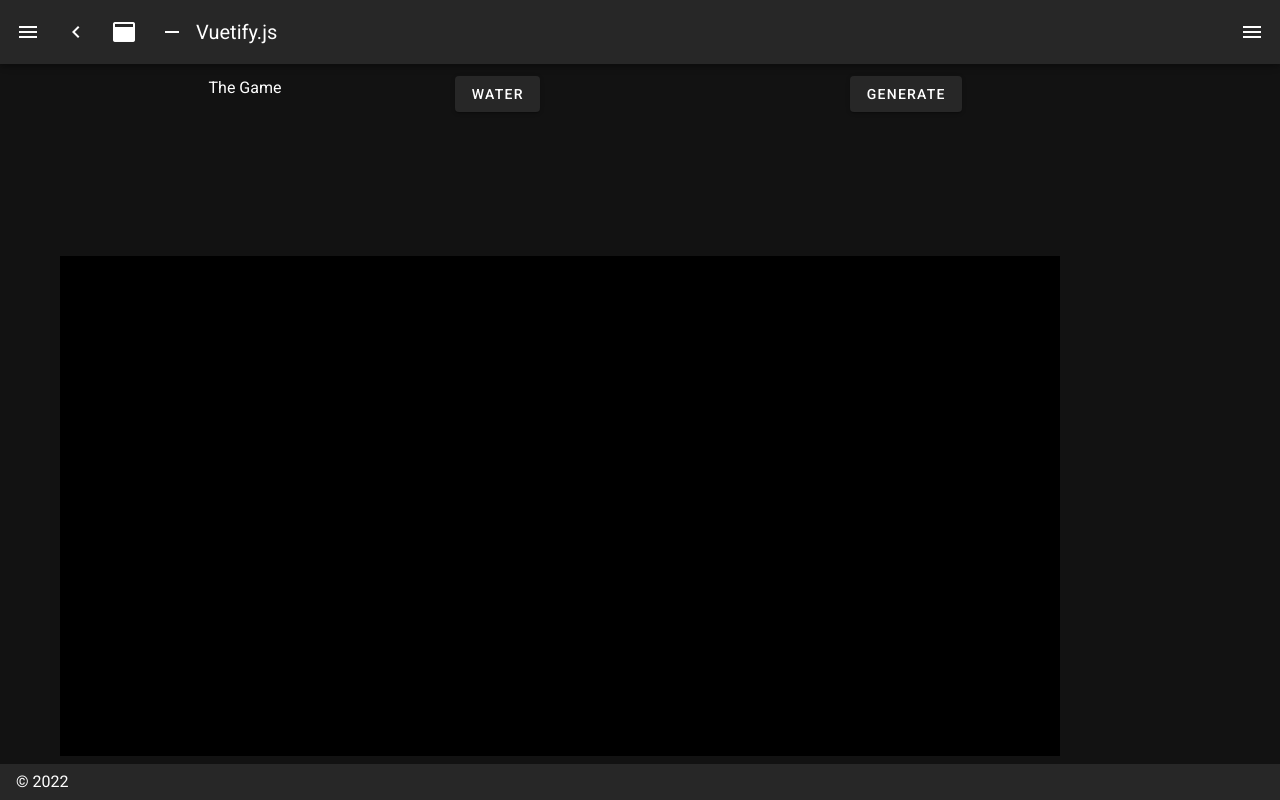
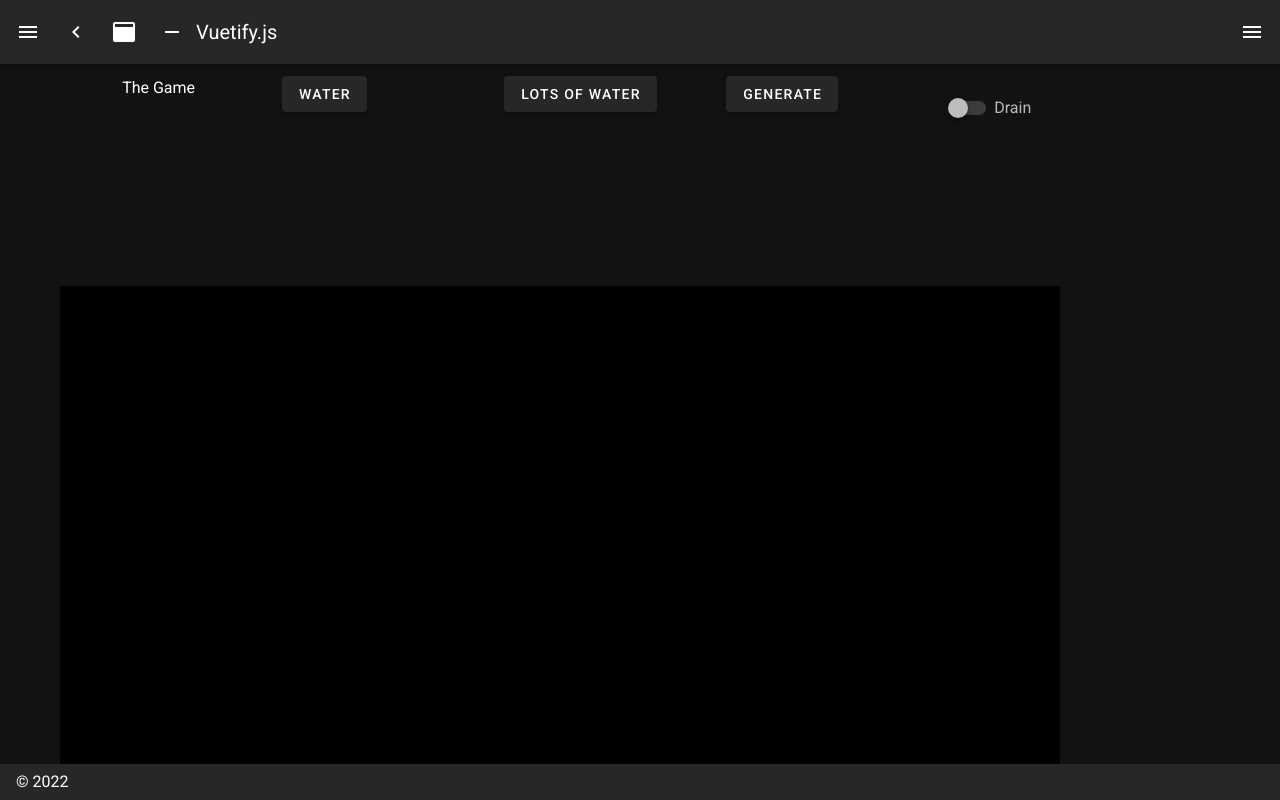
Before and after one commit to GrantErickson/VerticalVenture, a Nuxt app: page /game in a window 1280 px wide. Built offline with nearby package versions, Linux system fonts and the light colour scheme.

Commit message:
Added a Drain option

```diff
--- a/pages/game.vue
+++ b/pages/game.vue
@@ -3,7 +3,11 @@
     <v-row>
       <v-col class="text-center"> The Game </v-col>
       <v-col><v-btn @click="addWater">Water</v-btn></v-col>
+      <v-col><v-btn @click="addLotsOfWater">Lots of Water</v-btn></v-col>
       <v-col><v-btn @click="generateWorld">Generate</v-btn></v-col>
+      <v-col cols="3"
+        ><v-switch v-model="game.drains" label="Drain"></v-switch
+      ></v-col>
     </v-row>
     <v-row>
       <v-col>
@@ -47,6 +51,7 @@ import { Game } from '@/scripts/game'
 import { Block } from '@/scripts/block'
 import Vue from 'vue'
 import Component from 'vue-class-component'
+import { BlockNature } from '~/scripts/blockType'
 
 @Component({})
 export default class GamePage extends Vue {
@@ -61,6 +66,14 @@ export default class GamePage extends Vue {
     block.blockType = this.game.world.getBlockType('water')
     block.percentFilled = 100
     this.game.world.addActiveBlock(block)
+  }
+
+  addLotsOfWater() {
+    for (let x = 0; x < this.game.world.width; x++) {
+      let block = this.game.world.getBlock(x, this.game.world.height - 1)!
+      if (block.blockType.nature == BlockNature.empty)
+        block.blockType = this.game.world.getBlockType('water')
+    }
   }
   generateWorld() {
     this.game.stop()
--- a/scripts/emptyBlockType.ts
+++ b/scripts/emptyBlockType.ts
@@ -14,5 +14,8 @@ export class EmptyBlockType extends BlockType {
   changeType(block: Block, world: World): void {
     block.isFlowing = false
     block.percentFilled = 0
+    world.addActiveBlock(block.blockAbove)
+    world.addActiveBlock(block.blockLeft)
+    world.addActiveBlock(block.blockRight)
   }
 }
--- a/scripts/game.ts
+++ b/scripts/game.ts
@@ -10,6 +10,7 @@ export class Game {
   gameTime: number = 0
   heightInPx: number
   blockSize: number = 20
+  drains: boolean = false
 
   constructor(width: number, height: number) {
     this.world = new World(width, height)
@@ -34,6 +35,13 @@ export class Game {
 
   // Moves the game ahead by a number of seconds
   tick(seconds: number = 1) {
+    if (this.drains) {
+      for (let x = 0; x < this.world.width; x++) {
+        let block = this.world.getBlock(x, 0)!
+        if (block.blockType.nature == BlockNature.liquid)
+          block.blockType = this.world.getBlockType('empty')
+      }
+    }
     //console.log(this.world.activeBlocks.length)
     this.gameTime += this.gameSpeed / 1000
     this.world.processActiveBlocks()
```
